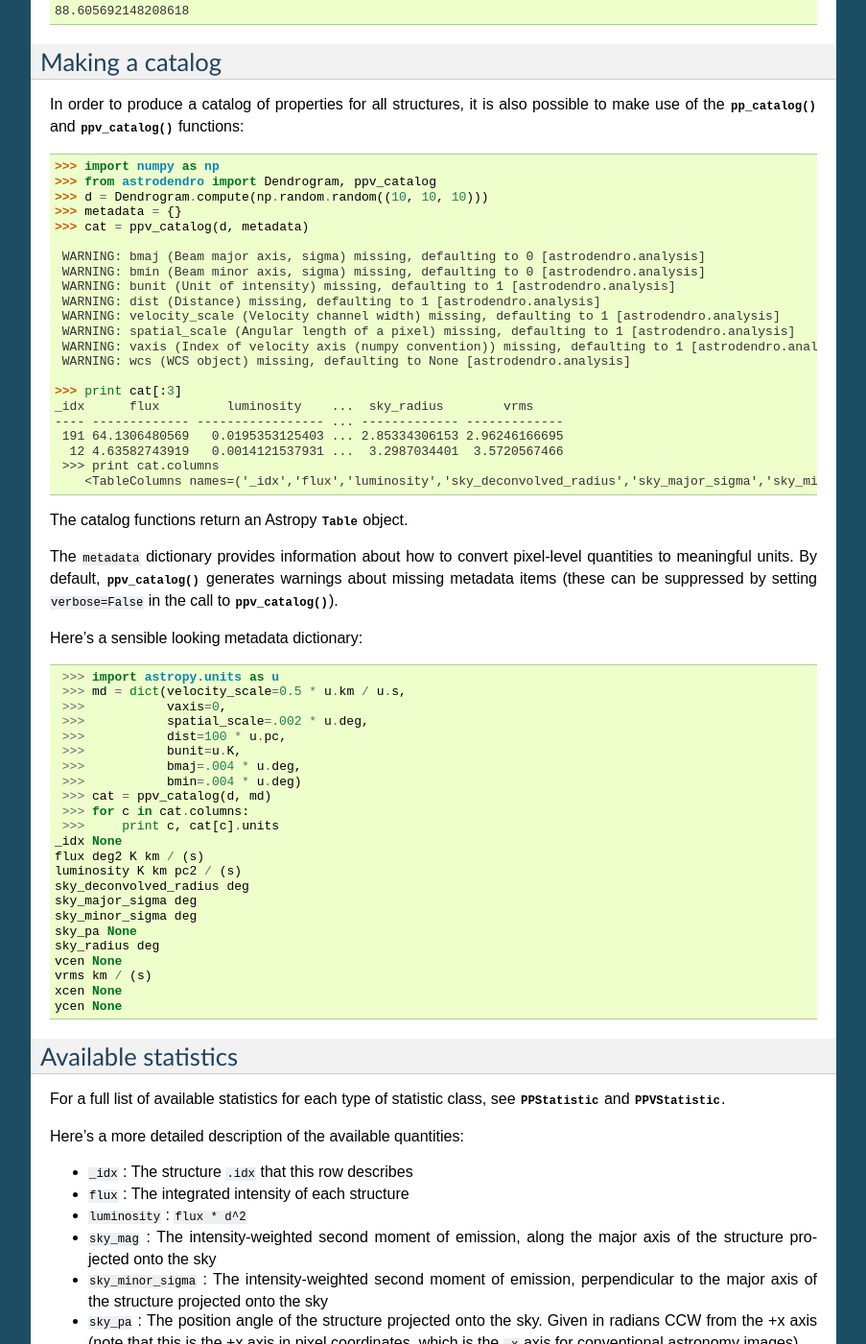
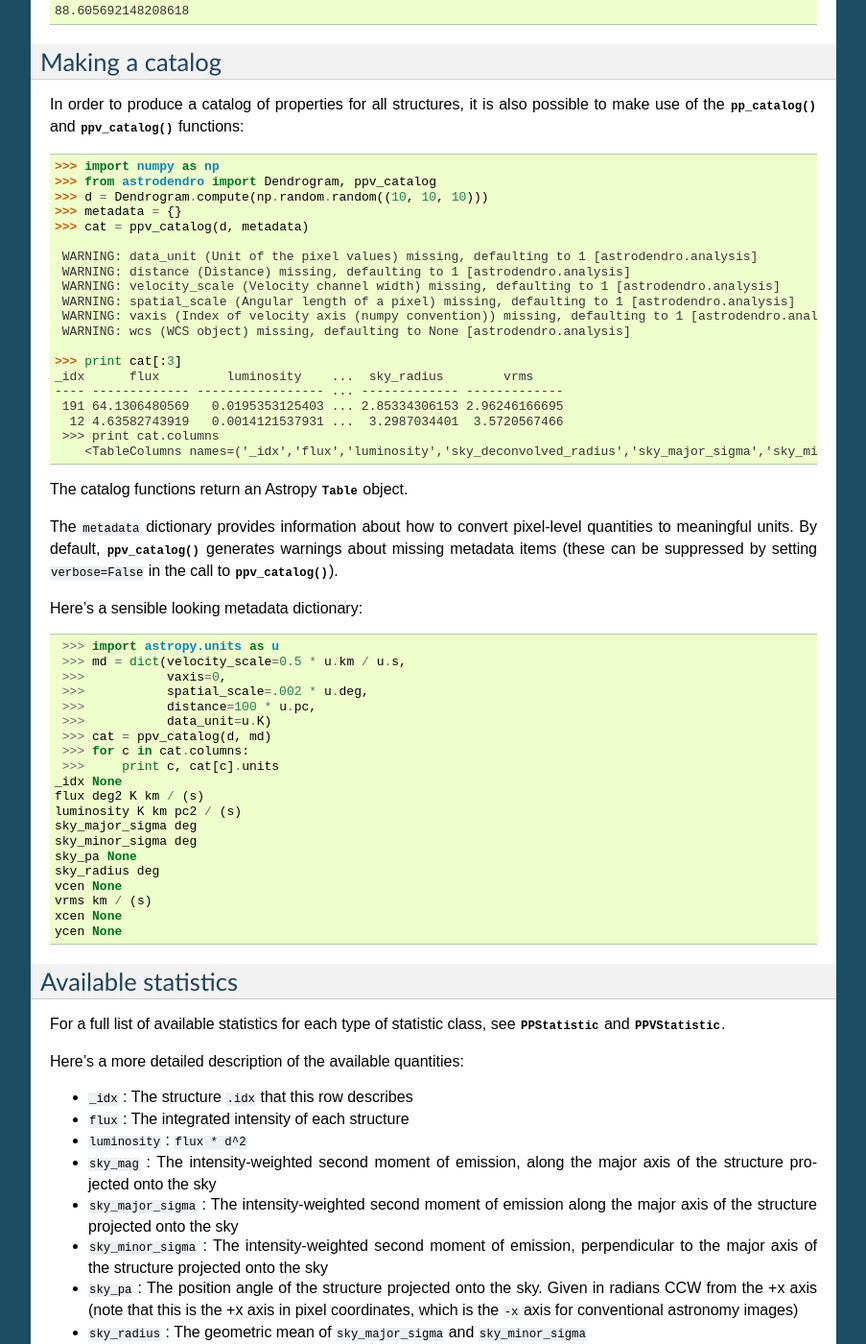
Before and after one commit to dendrograms/astrodendro, a Sphinx documentation site: the page built from docs/catalog.rst, in a window 1280 px wide and 1400 px high, scrolled down 727 px. Shown: the whole window at 96% size, without its empty margins (198-1101 px from the left). Built offline with Sphinx 7.4.7, drawn with Linux system fonts in a browser that asks for light colours; some of the changed text lies outside the part shown.

Commit message:
Updated analysis docs

```diff
--- a/docs/catalog.rst
+++ b/docs/catalog.rst
@@ -55,10 +55,8 @@ possible to make use of the :func:`~astrodendro.analysis.pp_catalog` and
    >>> metadata = {}
    >>> cat = ppv_catalog(d, metadata)
 
-    WARNING: bmaj (Beam major axis, sigma) missing, defaulting to 0 [astrodendro.analysis]
-    WARNING: bmin (Beam minor axis, sigma) missing, defaulting to 0 [astrodendro.analysis]
-    WARNING: bunit (Unit of intensity) missing, defaulting to 1 [astrodendro.analysis]
-    WARNING: dist (Distance) missing, defaulting to 1 [astrodendro.analysis]
+    WARNING: data_unit (Unit of the pixel values) missing, defaulting to 1 [astrodendro.analysis]
+    WARNING: distance (Distance) missing, defaulting to 1 [astrodendro.analysis]
     WARNING: velocity_scale (Velocity channel width) missing, defaulting to 1 [astrodendro.analysis]
     WARNING: spatial_scale (Angular length of a pixel) missing, defaulting to 1 [astrodendro.analysis]
     WARNING: vaxis (Index of velocity axis (numpy convention)) missing, defaulting to 1 [astrodendro.analysis]
@@ -86,17 +84,14 @@ Here's a sensible looking metadata dictionary::
     >>> md = dict(velocity_scale=0.5 * u.km / u.s,
     >>>           vaxis=0,
     >>>           spatial_scale=.002 * u.deg,
-    >>>           dist=100 * u.pc,
-    >>>           bunit=u.K,
-    >>>           bmaj=.004 * u.deg,
-    >>>           bmin=.004 * u.deg)
+    >>>           distance=100 * u.pc,
+    >>>           data_unit=u.K)
     >>> cat = ppv_catalog(d, md)
     >>> for c in cat.columns:
     >>>     print c, cat[c].units
    _idx None
    flux deg2 K km / (s)
    luminosity K km pc2 / (s)
-   sky_deconvolved_radius deg
    sky_major_sigma deg
    sky_minor_sigma deg
    sky_pa None
@@ -119,11 +114,11 @@ Here's a more detailed description of the available quantities:
 * ``flux`` : The integrated intensity of each structure
 * ``luminosity`` : ``flux * d^2``
 * ``sky_mag`` : The intensity-weighted second moment of emission, along the major axis of the structure projected onto the sky
+* ``sky_major_sigma`` : The intensity-weighted second moment of emission along the major axis of the structure projected onto the sky
 * ``sky_minor_sigma`` : The intensity-weighted second moment of emission, perpendicular to the major axis of the structure projected onto the sky
 * ``sky_pa`` : The position angle of the structure projected onto the sky. Given in radians CCW from the +x axis (note that this is the +x axis in pixel coordinates, which is the ``-x`` axis for conventional astronomy images)
 * ``sky_radius`` : The geometric mean of ``sky_major_sigma`` and ``sky_minor_sigma``
 * ``vrms`` : The intensity-weighted second moment of emission, along the velocity axis. The velocity axis is given by the ``vaxis`` metadata item. This axis is in Numpy convention, which is the reverse of FITS convention (that is, if an array is read from a FITS file where ``AXIS3`` is the velocity axis, then ``vaxis=0``).
-* ``sky_deconvolved_radius``: The size of the structure, corrected for the effects of beam-smearing.
 * ``xcen`` : X-position of intensity-weighted centroid (in world units if a ``WCS`` object is stored in ``metadta['wcs']``
 * ``ycen`` : Y-position of intensity-weighted centroid (see above)
 * ``vcen`` : V-position of intensity-weighted centroid (see above)
```
